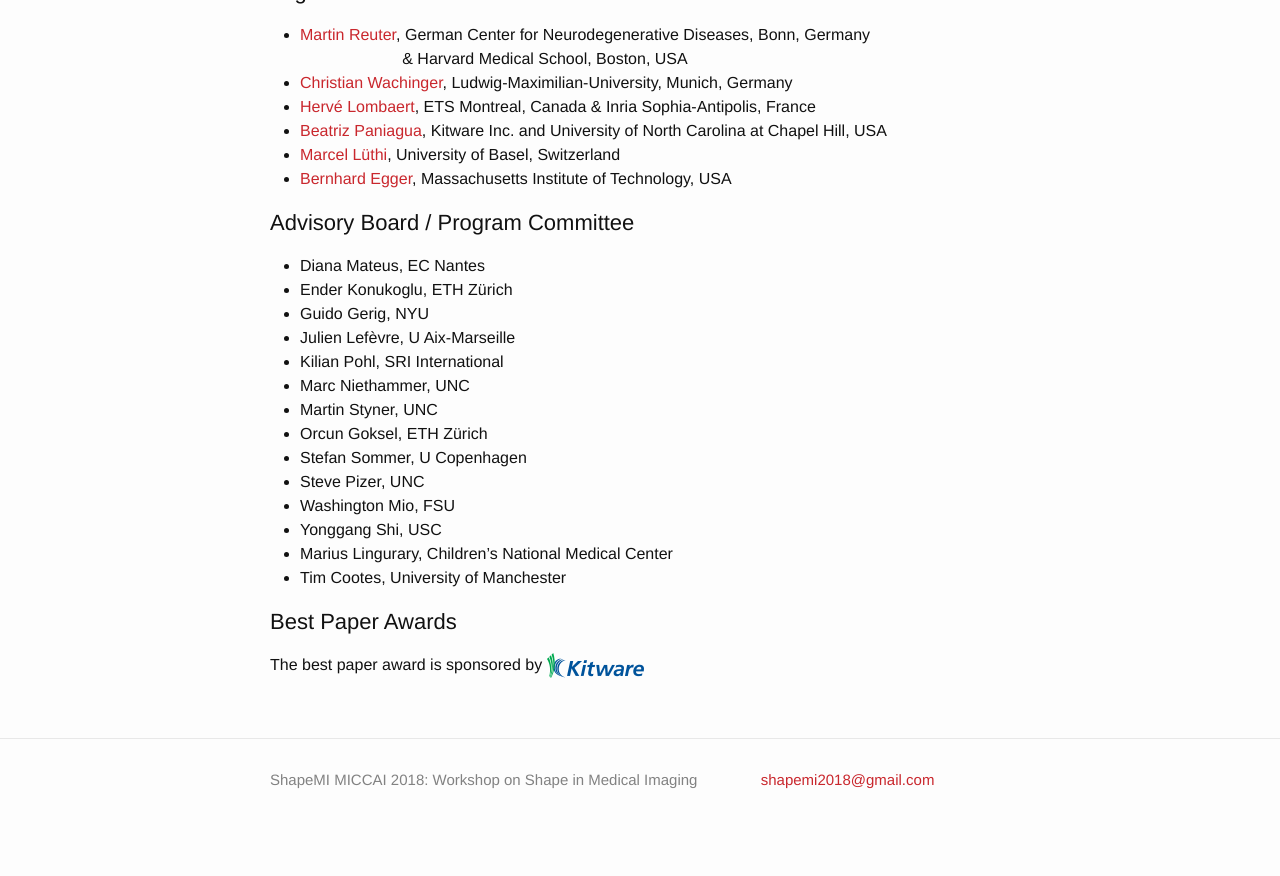
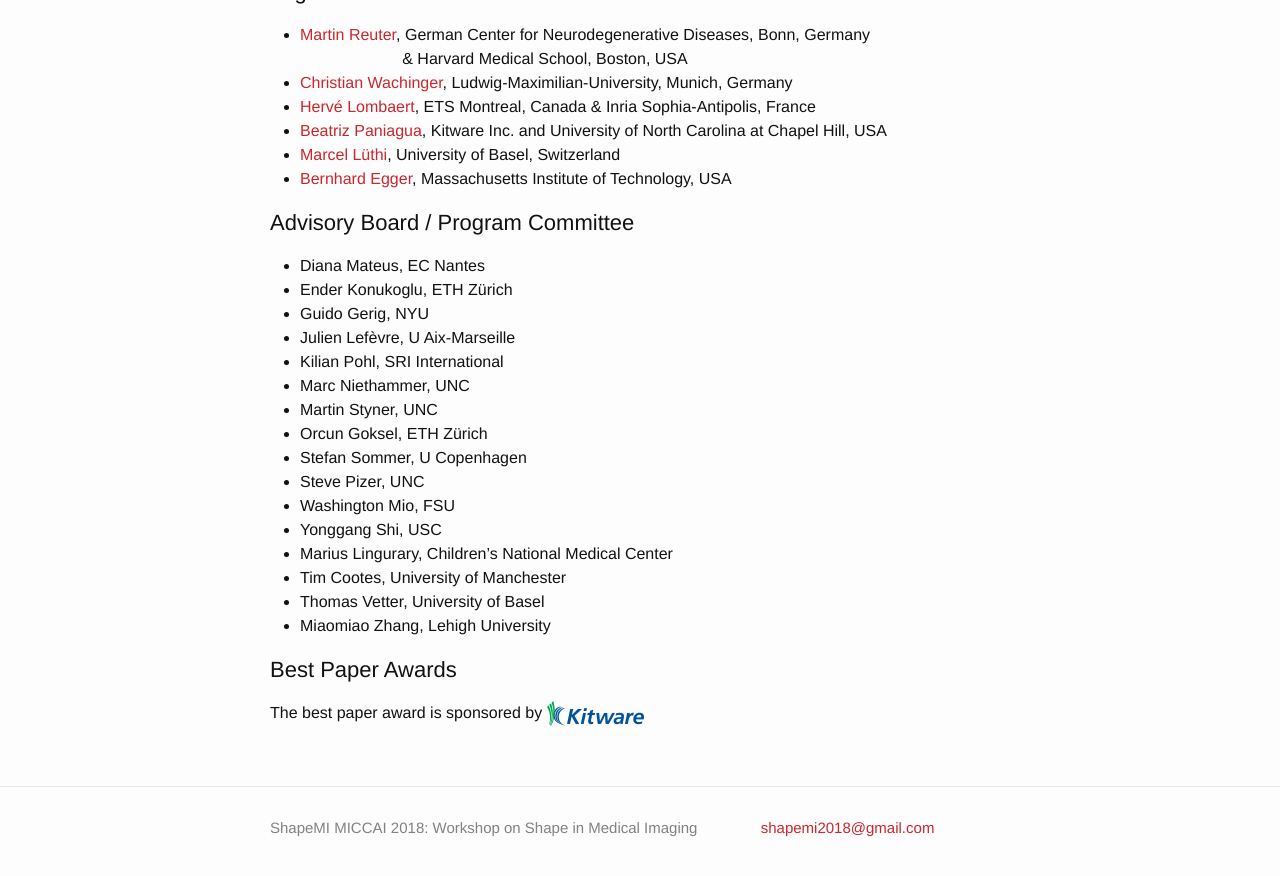
Before and after one commit to shapemi/shapemi2020, a Jekyll site: the page built from index.md, in a window 1280 px wide and 900 px high, scrolled down 1422 px. Shown: the top 876 px of the window. Built offline with Jekyll 4.4.1, drawn with Linux system fonts in a browser that asks for light colours; our own code applies the rules of GitHub Pages for plain Markdown files; before the commit the page ends 2274 px from its top, so only the background shows below that.

Commit message:
ENH: Add AC/PC members, Miaomiao Z, Thomas V

```diff
--- a/index.md
+++ b/index.md
@@ -47,6 +47,8 @@ Today’s image data usually represents 3D geometric structures, often describin
 - Yonggang Shi, USC
 - Marius Lingurary, Children's National Medical Center
 - Tim Cootes, University of Manchester
+- Thomas Vetter, University of Basel
+- Miaomiao Zhang, Lehigh University
 
 # Best Paper Awards
 The best paper award is sponsored by [![Kitware](images/kitware.png)](https://www.kitware.com/)
```
